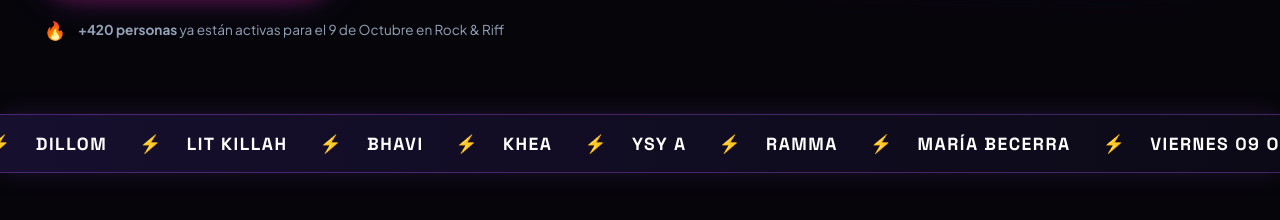
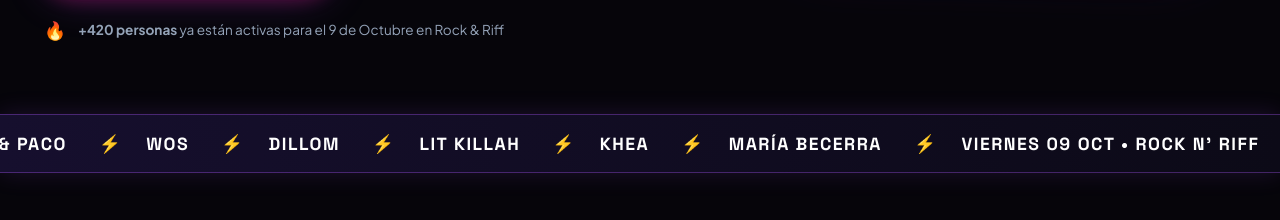
Before and after one commit to VicD4ddy/ElQuilombo, a Next.js app: page / in a window 1280 px wide. Shown: the part 1100-1320 px from the top of the page. Built offline with nearby package versions, Linux system fonts and the light colour scheme; no server answers; the database is empty.

Commit message:
chore: display exclusively the 9 artists with uploaded official images

```diff
--- a/src/components/sections/MarqueeTicker.tsx
+++ b/src/components/sections/MarqueeTicker.tsx
@@ -9,14 +9,10 @@
     'WOS',
     'DILLOM',
     'LIT KILLAH',
-    'BHAVI',
     'KHEA',
-    'YSY A',
-    'RAMMA',
     'MARÍA BECERRA',
     'VIERNES 09 OCT • ROCK N\' RIFF',
     '🌙 AFTER PARTY CONFIRMADO',
-    '🎤 SHOW EN VIVO (FEAT. CLOUDBOI)',
   ];
 
   return (
--- a/src/data/artists.ts
+++ b/src/data/artists.ts
@@ -51,32 +51,11 @@
     photo: '/assets/img/artists/lit-killah.avif',
   },
   {
-    id: 'bhavi',
-    name: 'Bhavi',
-    style: 'Trap & Psychedelic',
-    hits: 'Hits: "Piso", "Bésame", "Mojaa"',
-    photo: '/assets/img/artists/bhavi.jpg',
-  },
-  {
     id: 'khea',
     name: 'Khea',
     style: 'Sad Trap & Reggaeton',
     hits: 'Hits: "Loca", "Ayer Me Llamó Mi Ex", "Dónde Estás"',
     photo: '/assets/img/artists/khea.webp',
-  },
-  {
-    id: 'ysy-a',
-    name: 'YSY A',
-    style: 'Trap de Verdad',
-    hits: 'Hits: "Tamo Loco", "Silbando", "Cómo Chilla Ella"',
-    photo: '/assets/img/artists/ysy-a.jpg',
-  },
-  {
-    id: 'ramma',
-    name: 'Ramma',
-    style: 'RKT & Trap Underground',
-    hits: 'Hits: "Corazón Roto", "Pa\' la Calle", "Flow Argento"',
-    photo: '/assets/img/artists/ramma.jpg',
   },
   {
     id: 'maria-becerra',
@@ -85,12 +64,4 @@
     hits: 'Hits: "Automático", "Corazón Vacío", "Ojalá"',
     photo: '/assets/img/artists/maria-becerra.webp',
   },
-  {
-    id: 'artistas-en-vivo',
-    name: 'Artistas en Vivo',
-    style: 'Talentos Invitados',
-    hits: 'Por confirmar: feat. Cloudboi y talentos invitados en tarima para prender la noche.',
-    photo: '',
-    isSpecial: true,
-  },
 ];
```
